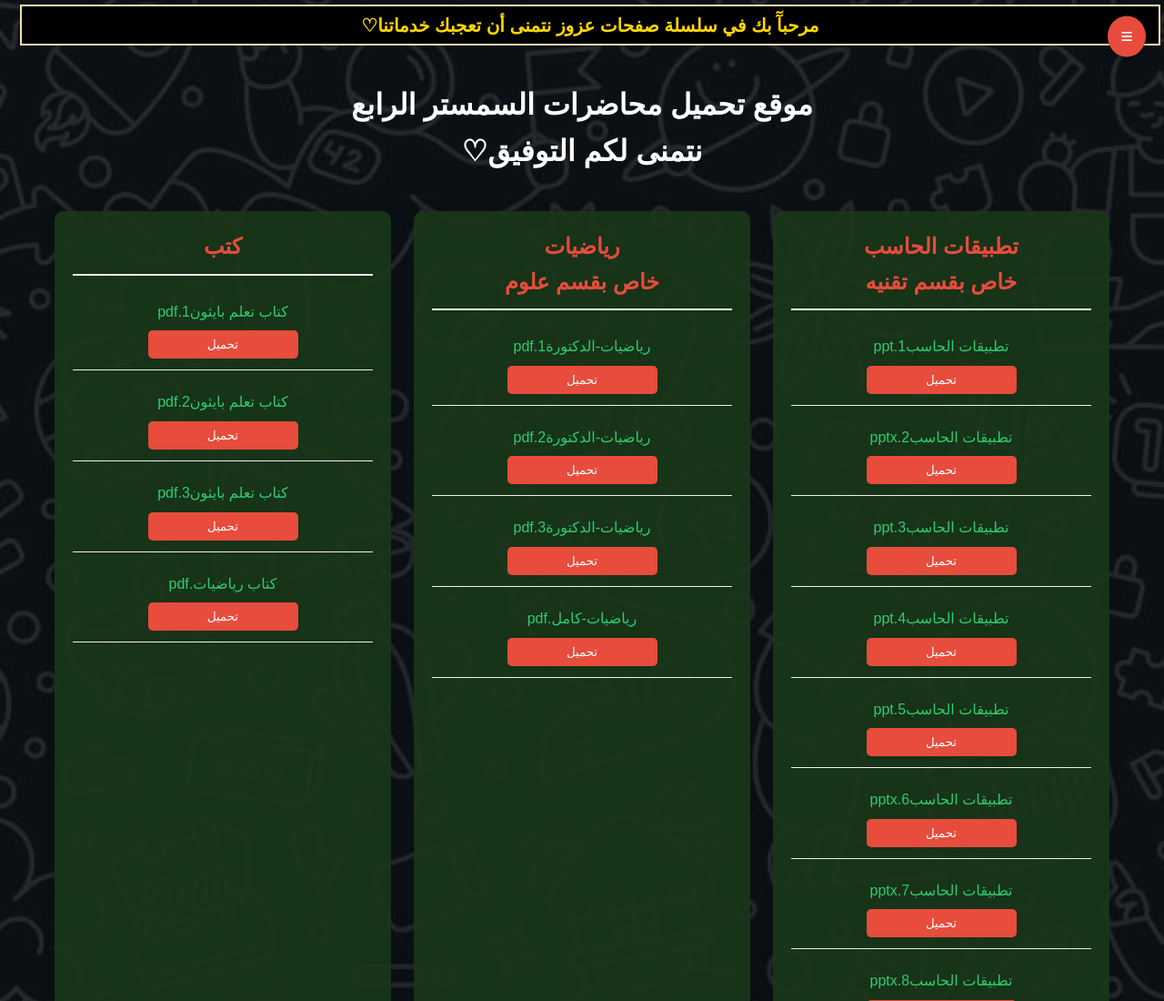
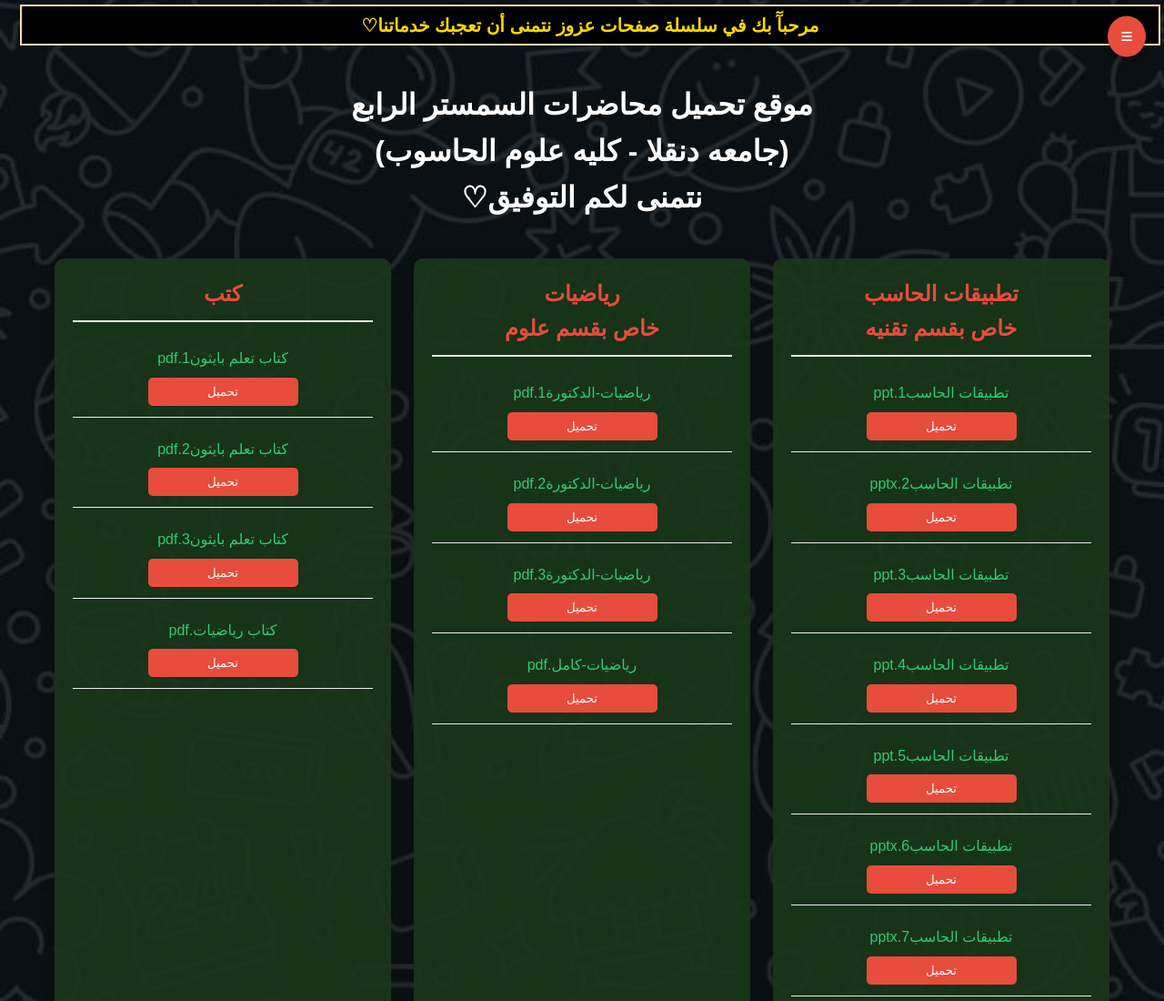
Before and after one commit to Azzoz2684/Great, a plain HTML site: page index.html in a window 1280 px wide. Shown: the top 1100 px of the page at 91% size. Drawn offline with Linux system fonts and the light colour scheme.

Commit message:
Update index.html

```diff
--- a/index.html
+++ b/index.html
@@ -22,7 +22,7 @@
     </div>
 
     <div class="container">
-        <h1>موقع تحميل محاضرات السمستر الرابع <br> نتمنى لكم التوفيق♡</h1>
+        <h1>موقع تحميل محاضرات السمستر الرابع<br> (جامعه دنقلا - كليه علوم الحاسوب)<br> نتمنى لكم التوفيق♡</h1>
 
         <div class="categories-grid">
             <!-- قسم1: تطبيقات الحاسب -->
```
